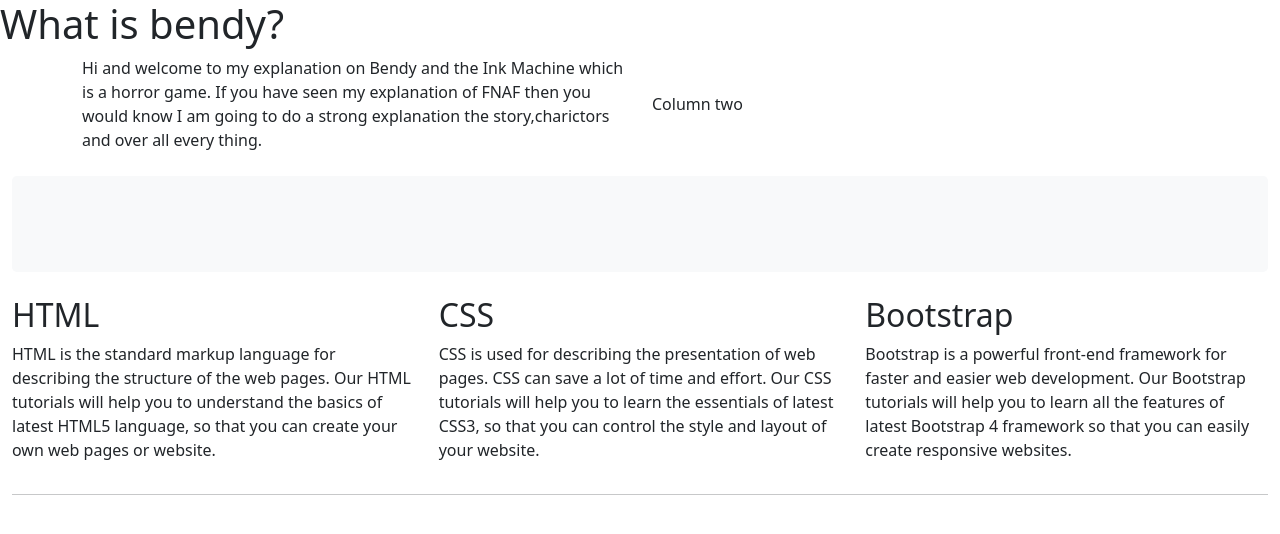
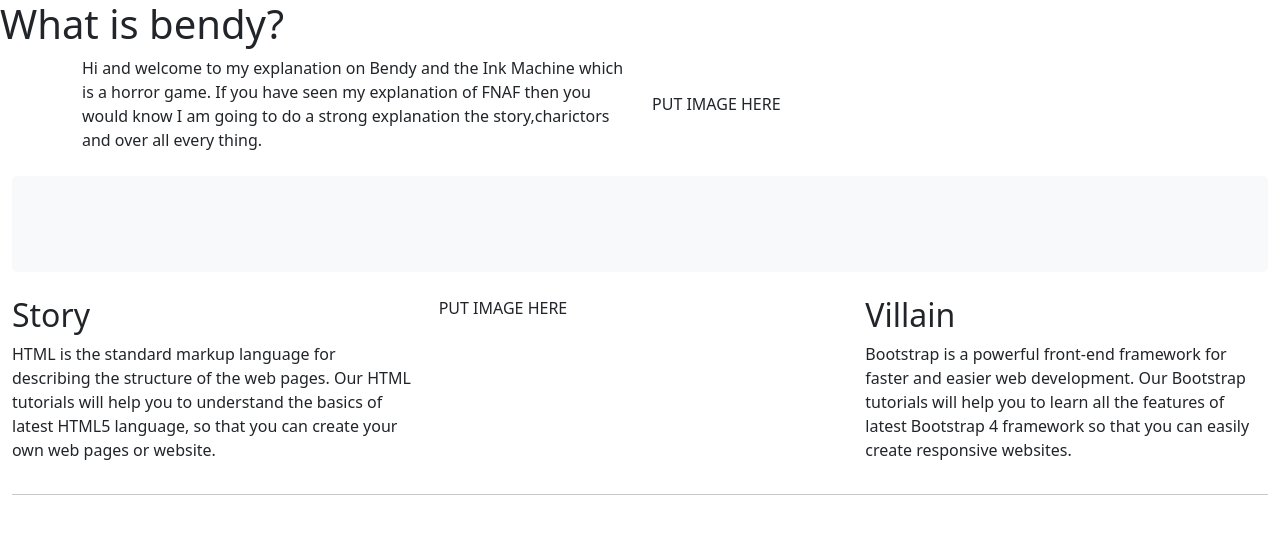
Before and after one commit to itsjustollie/itsjustollie.github.io, a plain HTML site: page index.html in a window 1280 px wide. Drawn offline with nearby package versions, Linux system fonts and the light colour scheme.

Commit message:
Update index.html

```diff
--- a/index.html
+++ b/index.html
@@ -12,7 +12,7 @@
             <div class="col align-self-start">Hi and welcome to my explanation on Bendy and the Ink Machine which is a horror game.
                   If you have seen my explanation of FNAF then you would know I am going to do a strong explanation the story,charictors and over all every thing.
             </div>
-            <div class="col align-self-center">Column two</div>
+            <div class="col align-self-center">PUT IMAGE HERE</div>
         </div>
 
 <!-- Bootstrap CSS -->
@@ -29,17 +29,16 @@
     </div>
     <div class="row">
         <div class="col-md-4">
-            <h2>HTML</h2>
+            <h2>Story</h2>
             <p>HTML is the standard markup language for describing the structure of the web pages. Our HTML tutorials will help you to understand the basics of latest HTML5 language, so that you can create your own web pages or website.</p>
 
         </div>
         <div class="col-md-4">
-            <h2>CSS</h2>
-            <p>CSS is used for describing the presentation of web pages. CSS can save a lot of time and effort. Our CSS tutorials will help you to learn the essentials of latest CSS3, so that you can control the style and layout of your website.</p>
+            <p>PUT IMAGE HERE</p>
 
         </div>
         <div class="col-md-4">
-            <h2>Bootstrap</h2>
+            <h2>Villain</h2>
             <p>Bootstrap is a powerful front-end framework for faster and easier web development. Our Bootstrap tutorials will help you to learn all the features of latest Bootstrap 4 framework so that you can easily create responsive websites.</p>
 
         </div>
```
